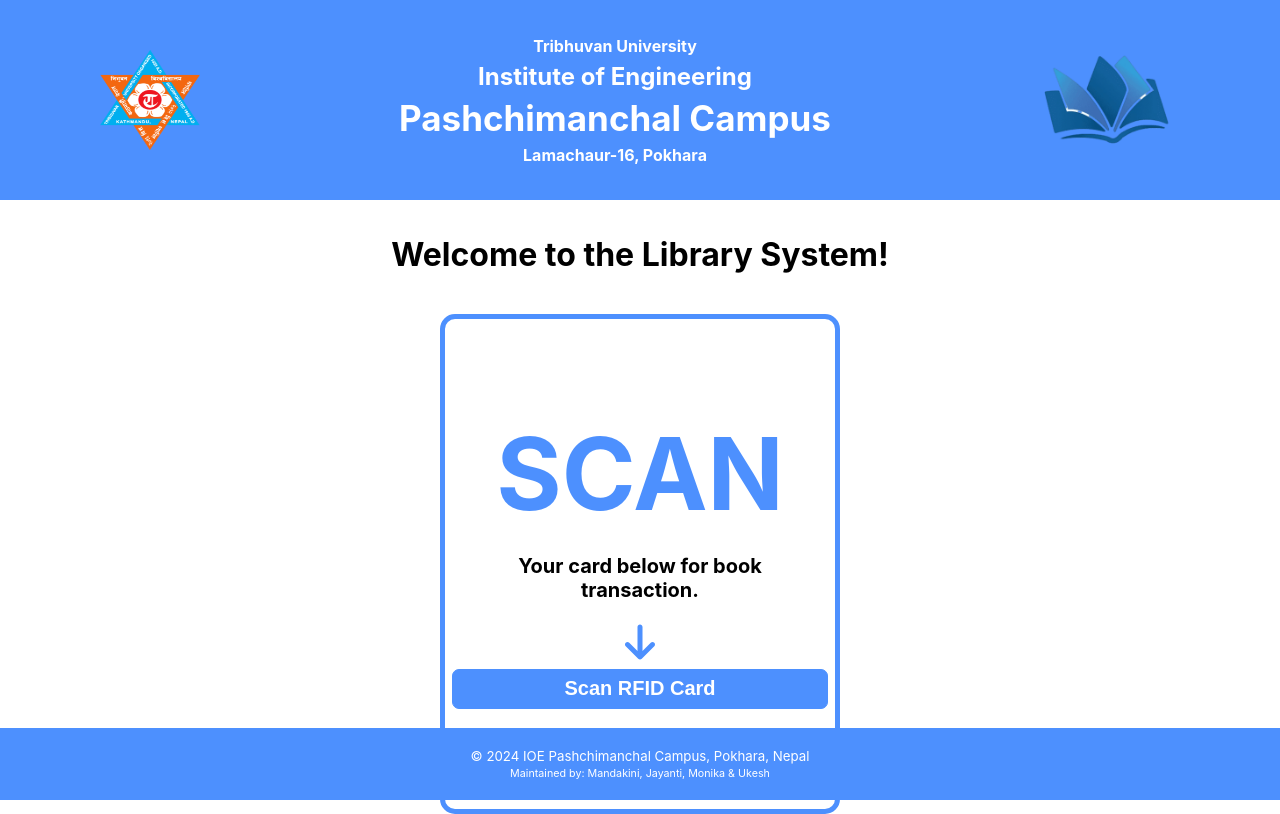
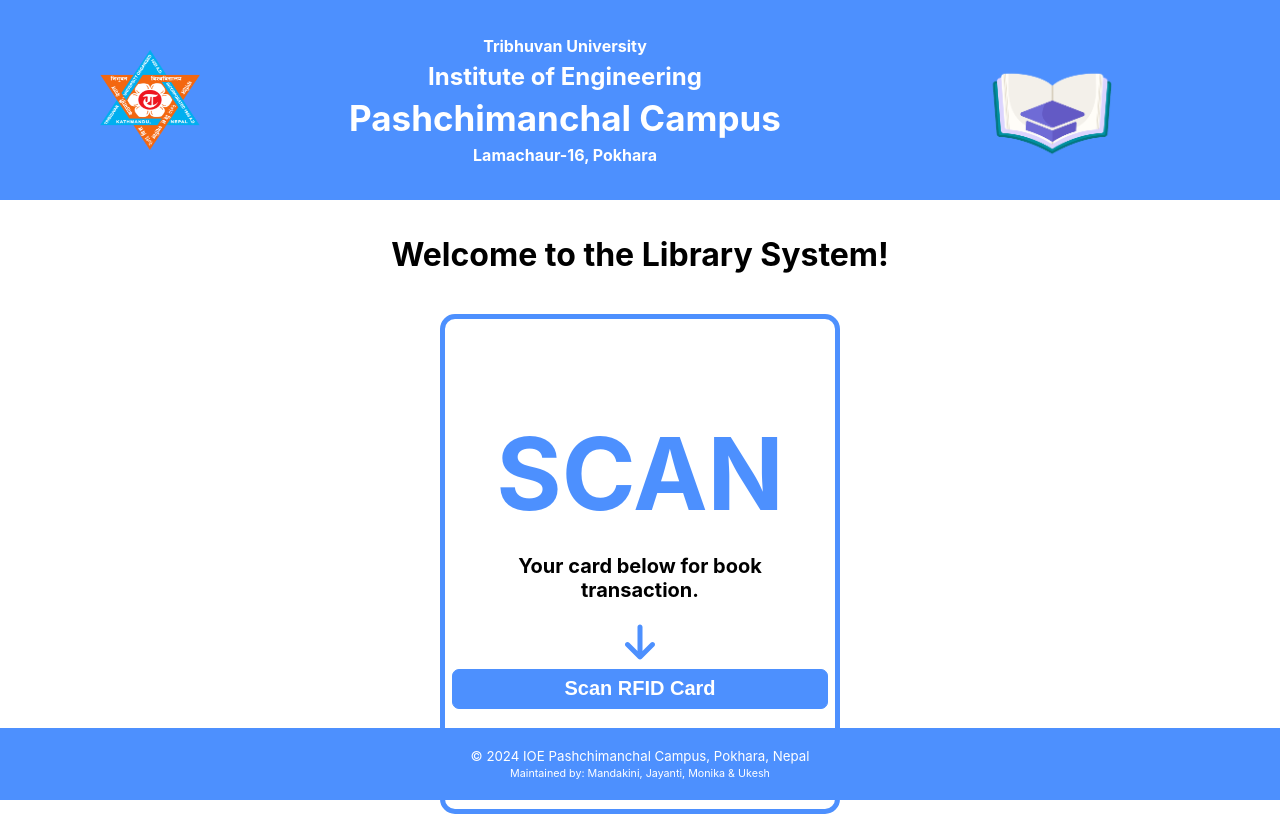
Before and after one commit to Mandakini-S/Self-checkout-system-in-library, a React (Create React App) app in the folder frontend/: page / in a window 1280 px wide. Built offline with nearby package versions, Linux system fonts and the light colour scheme.

Commit message:
Change Logo

```diff
--- a/frontend/src/Components/Navbar/Navbar.css
+++ b/frontend/src/Components/Navbar/Navbar.css
@@ -12,9 +12,8 @@
 }
 
 #companylogo{
-    width:150px;
-    height:150px;
-    margin-top: 20px;
+    width:250px;
+    height:250px;
     margin-right: 100px;
 }
 
--- a/frontend/src/Components/ScanCard/ScanCard.jsx
+++ b/frontend/src/Components/ScanCard/ScanCard.jsx
@@ -2,11 +2,9 @@
 import React from "react";
 import axios from "axios";
 import { useNavigate } from "react-router-dom";
-import { BrowserRouter, Routes, Route } from "react-router-dom";
 import './ScanCard.css';
 import { FontAwesomeIcon } from '@fortawesome/react-fontawesome';
 import { faArrowDown } from '@fortawesome/free-solid-svg-icons';
-import Home from "../UserHome/Home";
 
 const ScanCard = () => {
     const navigate = useNavigate();
```
Also changed, not shown: frontend/src/Components/assets/Logo/Company.png.
